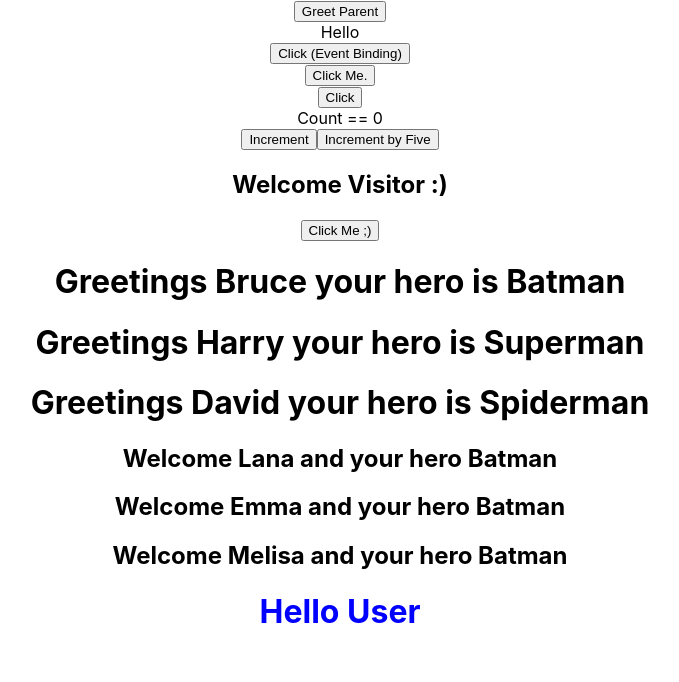
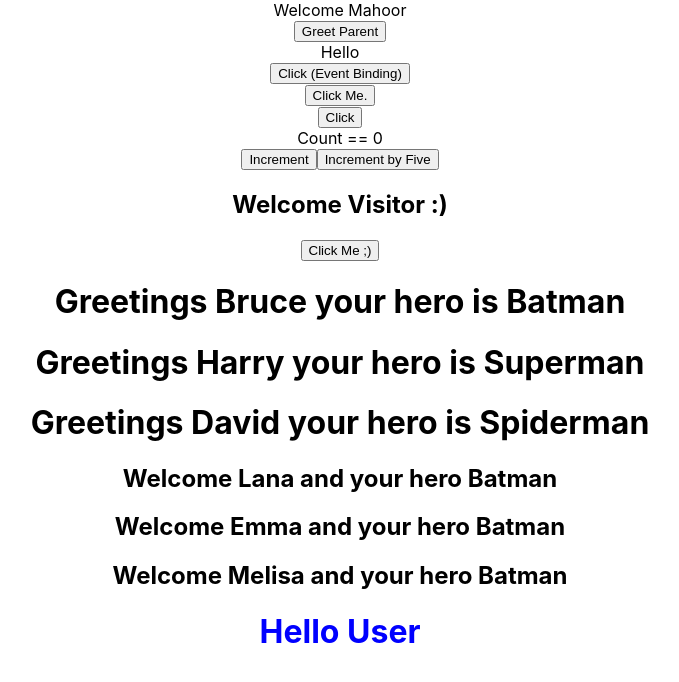
Before and after one commit to Rimsha-Urooj/first, a React (Create React App) app: page / in a window 1280 px wide. Shown: the top 682 px of the page, without its empty margins (300-979 px from the left). Built offline with nearby package versions, Linux system fonts and the light colour scheme.

Commit message:
Conditional Rendering 4 approches

```diff
--- a/src/App.js
+++ b/src/App.js
@@ -9,10 +9,15 @@ import FunctionClick from './components/FunctionClick';
 import ClassClick from './components/ClassClick';
 import EventBind from './components/EventBind';
 import ParentComponent from './components/ParentComponent';
+import UserGreetingComponent from './components/UserGreetingComponent';
 
 function App() {
   return (
     <div className="App">
+
+      {/* Conditional Rendering 4 approaches */}
+      <UserGreetingComponent />
+
       {/* Methods used as props  */}
       <ParentComponent />
 
--- /dev/null
+++ b/src/components/UserGreetingComponent.js
@@ -0,0 +1,46 @@
+import React, { Component } from 'react'
+
+class UserGreetingComponent extends Component {
+    constructor(props) {
+        super(props)
+
+        this.state = {
+             isLoggedIn: true
+        }
+    }
+
+    render() {
+        // 1st approch If-Else
+        // if(this.state.isLoggedIn){
+        //     return <div>Welcome RIMSHA</div>
+        // }
+        // else {
+        //     return <div>Welcome Guest</div>
+        // }
+
+        // 2nd Aproach Element Variables
+        // let message;
+        // if(this.state.isLoggedIn){
+        //     message = <div>Welcome RIMSHA UROOJ</div>
+        // }
+        // else{
+        //     message = <div>Welcome Guest</div>
+        // }
+        // return <div>{message}</div>
+
+        // 3rd Approach :- Use of Ternary Operators
+        // return(
+        //     this.state.isLoggedIn ? (
+        //     <div>Welcome Rimsha Urooj</div>
+        //     ) : (
+        //     <div>Welcome GUEST</div>
+        //     )
+        // )
+
+        // 4th Approach:- Short circuit operator
+        // When you want to render either something or nothing use short circuit approach
+        return this.state.isLoggedIn && <div>Welcome Mahoor </div>
+    }
+}
+
+export default UserGreetingComponent
```
